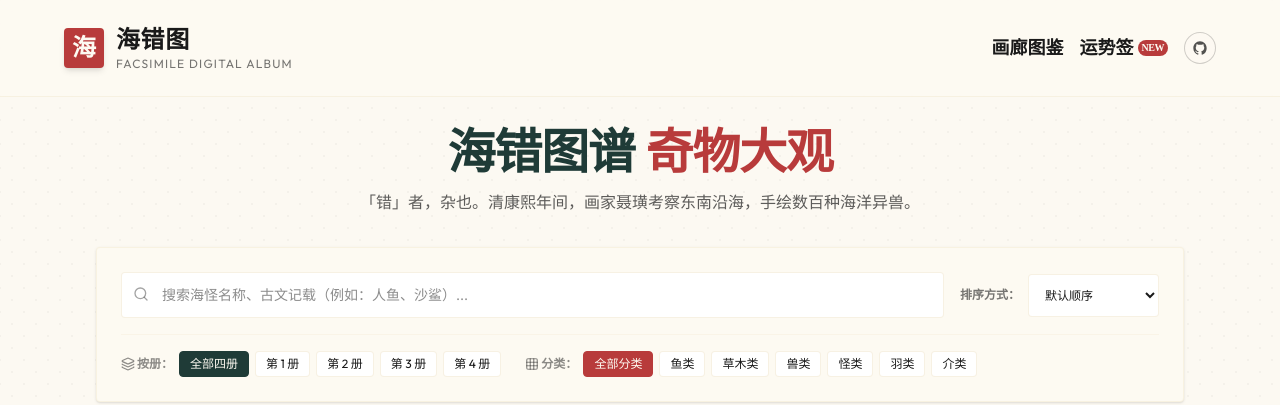
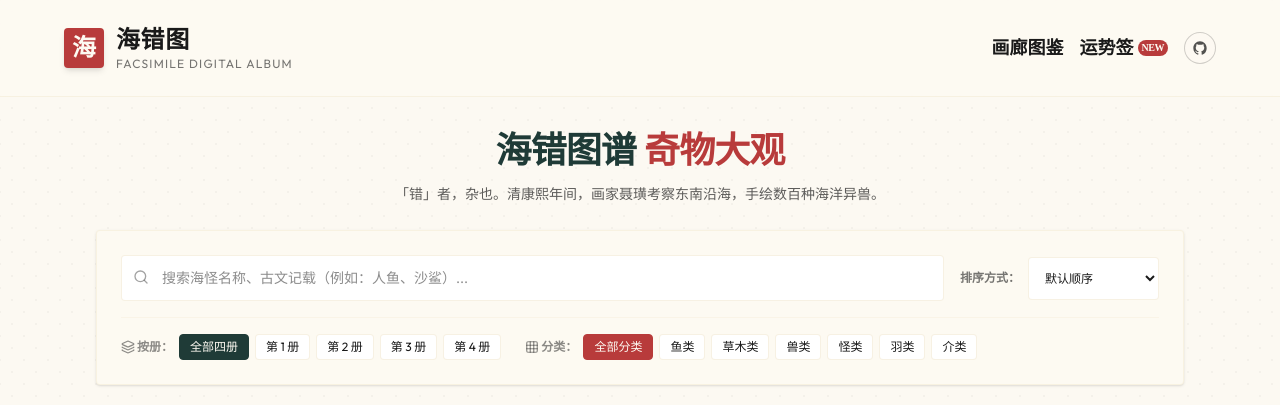
Before and after one commit to tianma-if/haicuotu, an Astro site: page / in a window 1280 px wide. Shown: the top 405 px of the page. Built offline with nearby package versions, Linux system fonts and the light colour scheme; Astro itself is replaced by a stand-in of ours.

Commit message:
Tighten gallery intro spacing

```diff
--- a/src/components/CreatureGallery.tsx
+++ b/src/components/CreatureGallery.tsx
@@ -59,12 +59,12 @@ export default function CreatureGallery({ initialCreatures }: CreatureGalleryPro
   ].filter(Boolean).length;
 
   return (
-    <div className="space-y-6 md:space-y-8">
-      <div className="text-center space-y-3 max-w-2xl mx-auto">
-        <h2 className="font-display text-3xl md:text-5xl font-black tracking-tight text-deep-sea">
+    <div className="space-y-5 md:space-y-6">
+      <div className="text-center space-y-2 max-w-2xl mx-auto">
+        <h2 className="font-display text-3xl md:text-4xl font-black tracking-tight text-deep-sea leading-tight">
           海错图谱 <span className="text-cinnabar-red">奇物大观</span>
         </h2>
-        <p className="text-sm md:text-base text-ink-black/70 leading-relaxed font-sans">
+        <p className="text-sm text-ink-black/70 leading-6 font-sans">
           「错」者，杂也。清康熙年间，画家聂璜考察东南沿海，手绘数百种海洋异兽。
         </p>
       </div>
```
